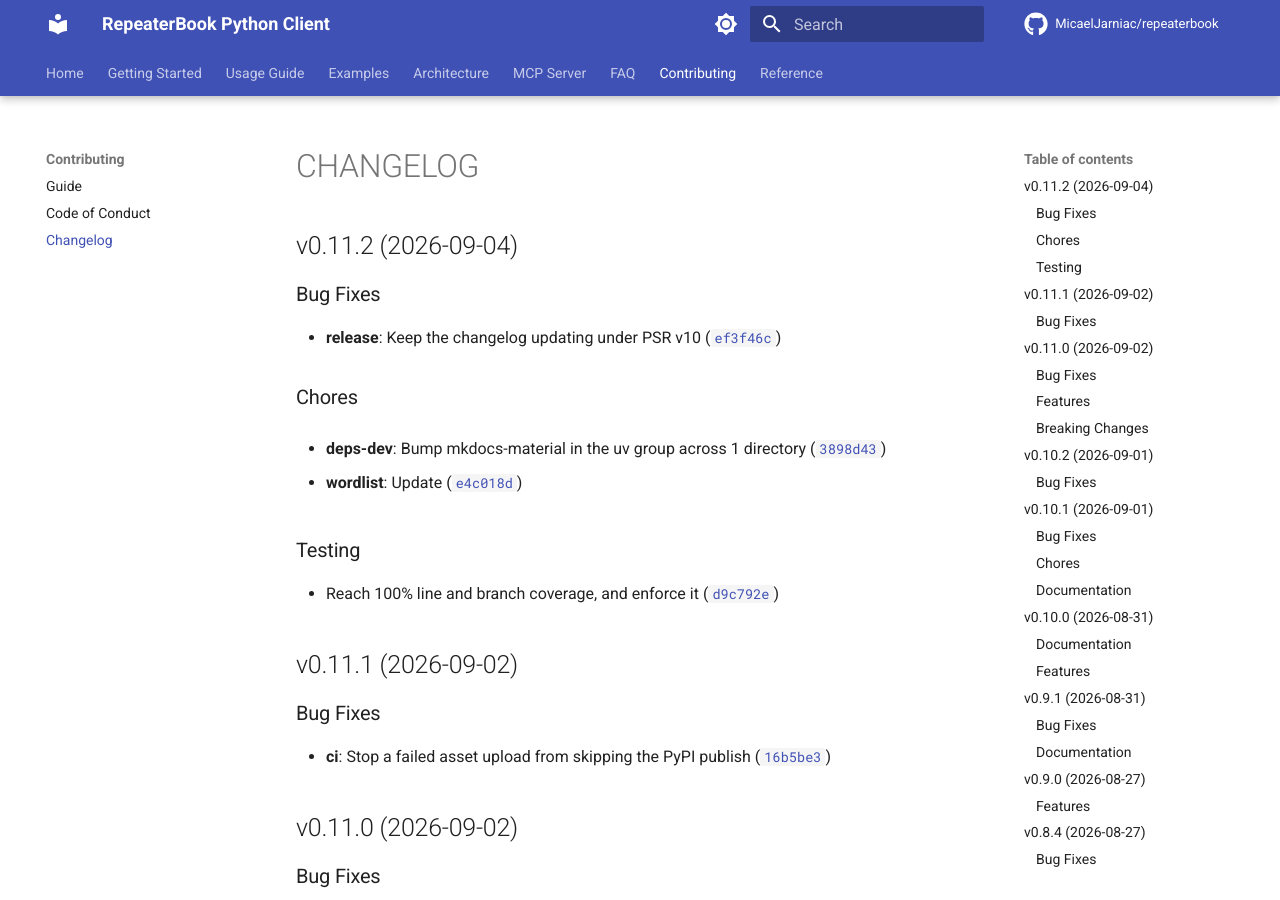
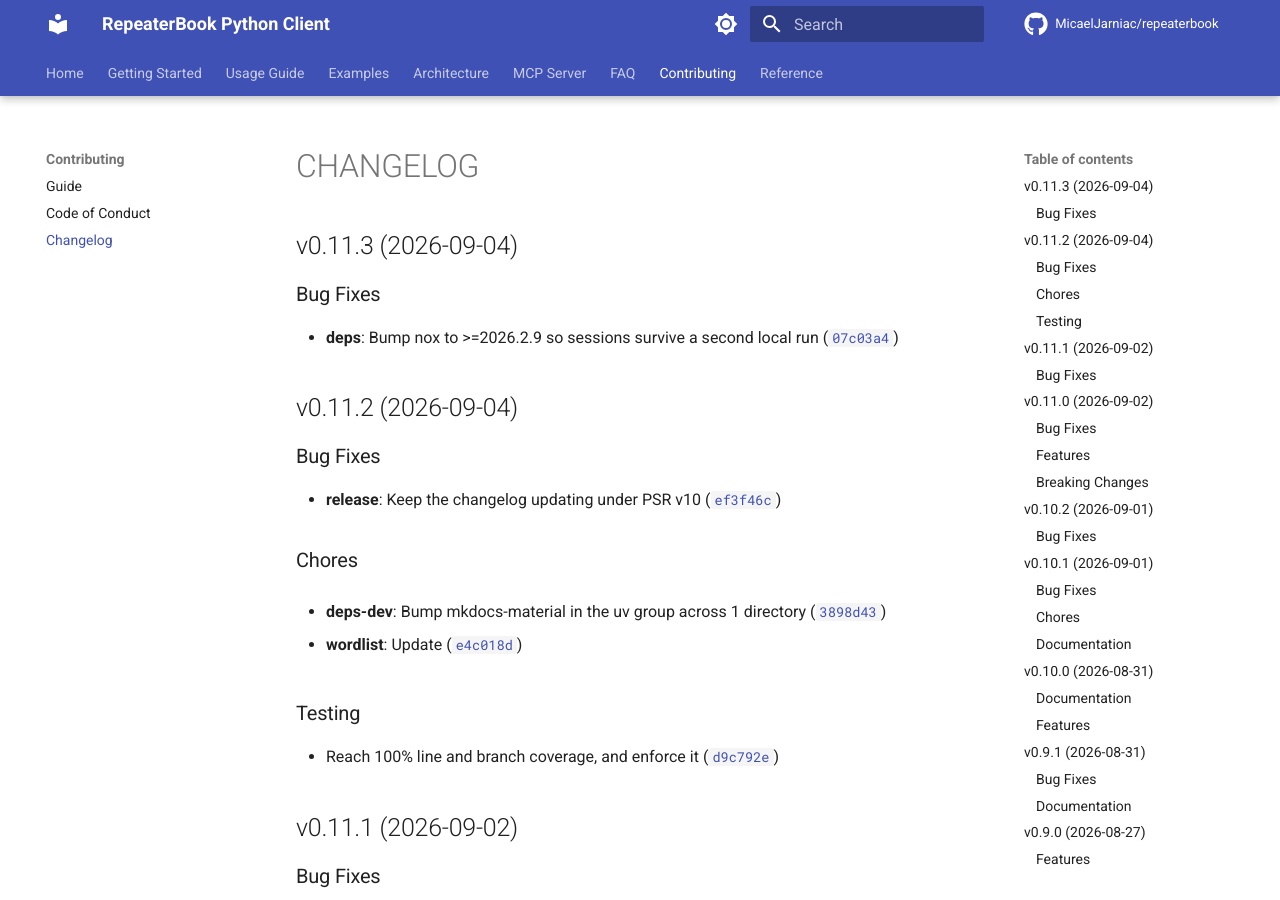
Before and after one commit to MicaelJarniac/repeaterbook, an MkDocs documentation site: the page built from docs/CHANGELOG.md, in a window 1280 px wide and 900 px high. Built offline with MkDocs 1.6.1 and Material for MkDocs 9.7.7, drawn with Linux system fonts in a browser that asks for light colours; comment, search, counter and statistics services are not loaded.

Commit message:
0.11.3
Automatically generated by python-semantic-release

```diff
--- a/docs/CHANGELOG.md
+++ b/docs/CHANGELOG.md
@@ -1,6 +1,14 @@
 # CHANGELOG
 
 <!-- version list -->
+
+## v0.11.3 (2026-09-04)
+
+### Bug Fixes
+
+- **deps**: Bump nox to >=2026.2.9 so sessions survive a second local run
+  ([`07c03a4`](https://github.com/MicaelJarniac/repeaterbook/commit/07c03a43fff90caf753e51aa9681216f2b65ed94))
+
 
 ## v0.11.2 (2026-09-04)
 
--- a/pyproject.toml
+++ b/pyproject.toml
@@ -1,6 +1,6 @@
 [project]
 name = "repeaterbook"
-version = "0.11.2"
+version = "0.11.3"
 description = "Unofficial third-party Python client and MCP server for the RepeaterBook.com API."
 authors = [
   {name = "Micael Jarniac", email = "micael@jarniac.dev"},
--- a/server.json
+++ b/server.json
@@ -3,7 +3,7 @@
   "name": "io.github.MicaelJarniac/repeaterbook",
   "title": "RepeaterBook",
   "description": "Look up amateur radio repeaters from RepeaterBook.com by location, band, and mode.",
-  "version": "0.11.2",
+  "version": "0.11.3",
   "repository": {
     "url": "https://github.com/MicaelJarniac/repeaterbook",
     "source": "github"
@@ -14,7 +14,7 @@
       "registryType": "pypi",
       "registryBaseUrl": "https://pypi.org",
       "identifier": "repeaterbook",
-      "version": "0.11.2",
+      "version": "0.11.3",
       "runtimeHint": "uvx",
       "transport": {
         "type": "stdio"
```
Also changed, not shown: 1 other file.
